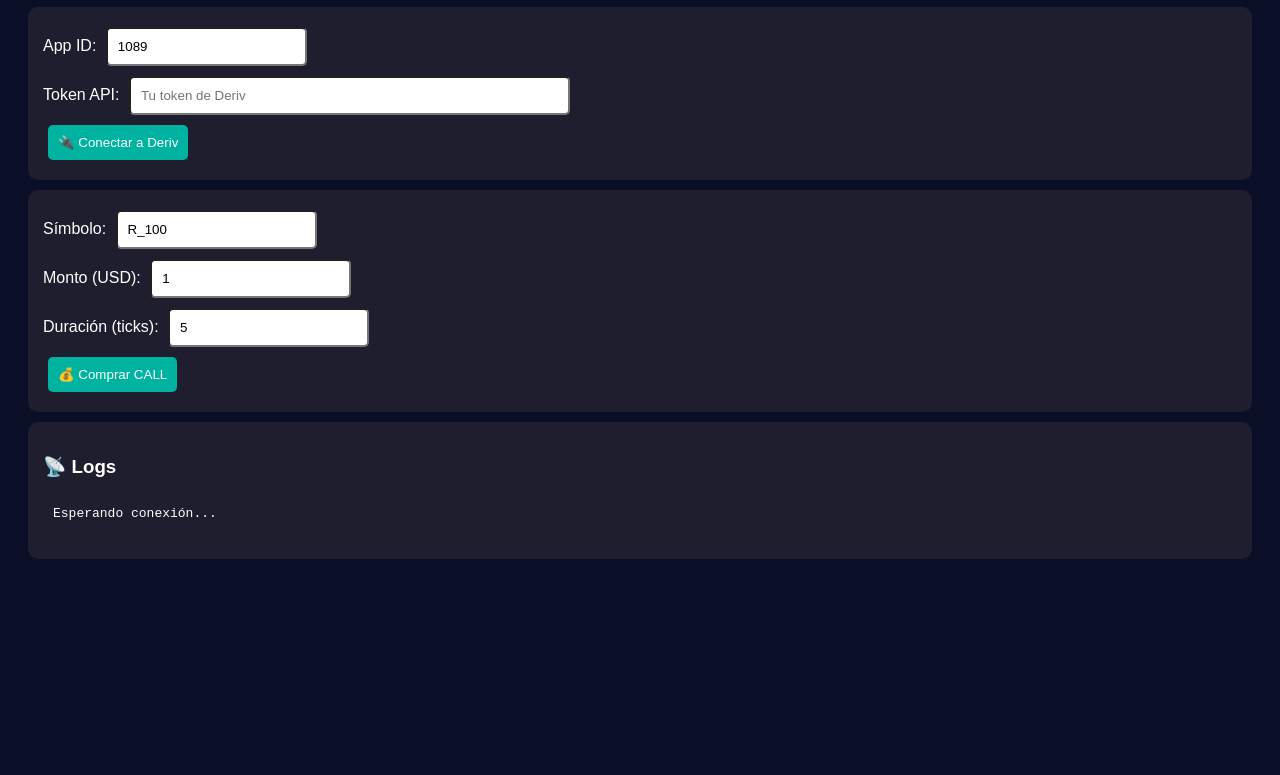
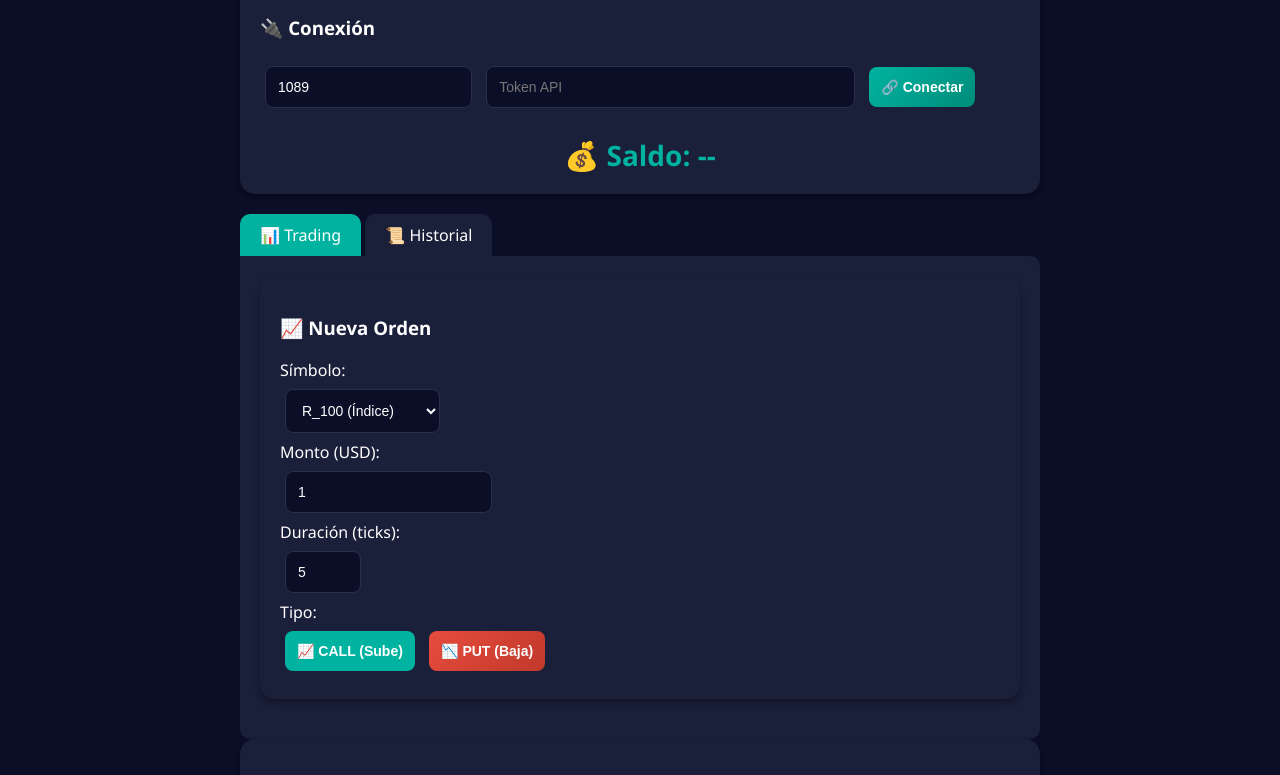
Before and after one commit to victorponce027-design/mi-bot-deriv, a website: page public/index.html in a window 1280 px wide. Shown: the part 102-877 px from the top of the page. Before the commit the page ends 800 px from the top, so only its background shows below. Drawn offline with Linux system fonts and the light colour scheme.

Commit message:
Update index.html

```diff
--- a/public/index.html
+++ b/public/index.html
@@ -1,34 +1,87 @@
 <!DOCTYPE html>
 <html>
 <head>
-    <title>Bot Deriv</title>
+    <title>Bot Deriv Pro</title>
+    <meta name="viewport" content="width=device-width, initial-scale=1">
     <style>
-        body { font-family: Arial; background: #0a0e27; color: white; padding: 20px; }
-        input, button { padding: 10px; margin: 5px; border-radius: 5px; }
-        button { background: #00b3a1; border: none; color: white; cursor: pointer; }
-        button:hover { background: #008c7a; }
-        pre { background: #1e1e2f; padding: 10px; border-radius: 5px; }
-        .card { background: #1e1e2f; padding: 15px; border-radius: 10px; margin: 10px 0; }
+        * { box-sizing: border-box; }
+        body { font-family: 'Segoe UI', Arial; background: #0a0e27; color: white; padding: 20px; margin: 0; }
+        .container { max-width: 800px; margin: 0 auto; }
+        .card { background: #1a1f3a; padding: 20px; border-radius: 15px; margin-bottom: 20px; box-shadow: 0 4px 6px rgba(0,0,0,0.3); }
+        input, select, button { padding: 12px; margin: 8px 5px; border-radius: 8px; border: none; font-size: 14px; }
+        input, select { background: #0a0e27; color: white; border: 1px solid #2a2f4a; }
+        button { background: linear-gradient(135deg, #00b3a1, #008c7a); color: white; cursor: pointer; font-weight: bold; transition: 0.3s; }
+        button:hover { transform: scale(1.02); opacity: 0.9; }
+        button.put { background: linear-gradient(135deg, #e74c3c, #c0392b); }
+        .balance { font-size: 28px; font-weight: bold; color: #00b3a1; text-align: center; }
+        .tab { display: inline-block; padding: 10px 20px; cursor: pointer; background: #1a1f3a; border-radius: 10px 10px 0 0; }
+        .tab.active { background: #00b3a1; }
+        .tab-content { display: none; background: #1a1f3a; padding: 20px; border-radius: 0 10px 10px 10px; }
+        .tab-content.active { display: block; }
+        pre { background: #0a0e27; padding: 10px; border-radius: 8px; overflow-x: auto; font-size: 12px; }
+        .order-item { background: #0a0e27; padding: 8px; margin: 5px 0; border-radius: 5px; font-size: 12px; }
+        .status { display: flex; gap: 10px; justify-content: center; margin: 10px 0; }
+        .connected { color: #00b3a1; }
+        .disconnected { color: #e74c3c; }
+        h1, h2 { margin: 0 0 15px 0; }
+        hr { border-color: #2a2f4a; }
     </style>
 </head>
 <body>
-    <h1>🤖 Bot de Trading Deriv</h1>
+<div class="container">
+    <h1>🤖 Bot Deriv Pro</h1>
+
     <div class="card">
-        <label>App ID: <input type="text" id="appId" placeholder="Ej: 1089" value="1089"></label><br>
-        <label>Token API: <input type="password" id="token" placeholder="Tu token de Deriv" size="50"></label><br>
-        <button onclick="conectar()">🔌 Conectar a Deriv</button>
+        <h3>🔌 Conexión</h3>
+        <input type="text" id="appId" placeholder="App ID" value="1089">
+        <input type="password" id="token" placeholder="Token API" size="40">
+        <button onclick="conectar()">🔗 Conectar</button>
+        <div id="status" class="status"></div>
+        <div id="balanceDisplay" class="balance">💰 Saldo: --</div>
     </div>
+
+    <div class="tabs">
+        <span class="tab active" onclick="showTab('trade')">📊 Trading</span>
+        <span class="tab" onclick="showTab('orders')">📜 Historial</span>
+    </div>
+
+    <div id="trade" class="tab-content active">
         <div class="card">
-        <label>Símbolo: <input id="symbol" value="R_100"></label><br>
-        <label>Monto (USD): <input id="amount" value="1"></label><br>
-        <label>Duración (ticks): <input id="duration" value="5"></label><br>
-        <button onclick="comprar()">💰 Comprar CALL</button>
+            <h3>📈 Nueva Orden</h3>
+            <label>Símbolo:</label><br>
+            <select id="symbol">
+                <option value="R_100">R_100 (Índice)</option>
+                <option value="R_50">R_50</option>
+                <option value="R_10">R_10</option>
+                <option value="1HZ10">Volatility 10 Index</option>
+            </select><br>
+            <label>Monto (USD):</label><br>
+            <input type="number" id="amount" value="1" step="0.5" min="0.5"><br>
+            <label>Duración (ticks):</label><br>
+            <input type="number" id="duration" value="5" min="1" max="10"><br>
+            <label>Tipo:</label><br>
+            <button id="btnCall" onclick="comprar('CALL')" style="background:#00b3a1">📈 CALL (Sube)</button>
+            <button id="btnPut" onclick="comprar('PUT')" class="put">📉 PUT (Baja)</button>
         </div>
+    </div>
+
+    <div id="orders" class="tab-content">
+        <div class="card">
+            <h3>📋 Últimas órdenes</h3>
+            <div id="ordersList">No hay órdenes aún</div>
+            <button onclick="cargarOrdenes()">🔄 Actualizar</button>
+        </div>
+    </div>
+
     <div class="card">
         <h3>📡 Logs</h3>
         <pre id="log">Esperando conexión...</pre>
     </div>
+</div>
+
 <script>
+    let connected = false;
+
     async function conectar() {
         const token = document.getElementById('token').value;
         const appId = document.getElementById('appId').value;
@@ -39,18 +92,63 @@
         });
         const data = await res.json();
         document.getElementById('log').innerText = JSON.stringify(data, null, 2);
+        if (data.success) {
+            connected = true;
+            document.getElementById('status').innerHTML = '<span class="connected">✅ Conectado a Deriv</span>';
+            actualizarSaldo();
+            setInterval(actualizarSaldo, 5000);
+        } else {
+            document.getElementById('status').innerHTML = '<span class="disconnected">❌ Error de conexión</span>';
         }
-        async function comprar() {
+    }
+
+    async function comprar(type) {
+        if (!connected) {
+            alert('Conecta a Deriv primero');
+            return;
+        }
         const symbol = document.getElementById('symbol').value;
         const amount = parseFloat(document.getElementById('amount').value);
         const duration = parseInt(document.getElementById('duration').value);
         const res = await fetch('/api/buy', {
             method: 'POST',
             headers: { 'Content-Type': 'application/json' },
-                body: JSON.stringify({ symbol, amount, duration })
+            body: JSON.stringify({ symbol, amount, duration, contract_type: type })
         });
         const data = await res.json();
         document.getElementById('log').innerText = JSON.stringify(data, null, 2);
+        if (data.success) {
+            setTimeout(() => { actualizarSaldo(); cargarOrdenes(); }, 1000);
+        }
+    }
+
+    async function actualizarSaldo() {
+        const res = await fetch('/api/balance');
+        const data = await res.json();
+        if (data.balance !== undefined) {
+            document.getElementById('balanceDisplay').innerHTML = `💰 Saldo: $${data.balance.toFixed(2)}`;
+        }
+    }
+
+    async function cargarOrdenes() {
+        const res = await fetch('/api/orders');
+        const data = await res.json();
+        const ordersDiv = document.getElementById('ordersList');
+        if (data.orders && data.orders.length > 0) {
+            ordersDiv.innerHTML = data.orders.map(o =>
+                `<div class="order-item">🕒 ${o.time} - ${o.price.substring(0, 50)}... - ${o.status}</div>`
+            ).join('');
+        } else {
+            ordersDiv.innerHTML = 'No hay órdenes aún';
+        }
+    }
+
+    function showTab(tabName) {
+        document.querySelectorAll('.tab-content').forEach(tab => tab.classList.remove('active'));
+        document.querySelectorAll('.tab').forEach(tab => tab.classList.remove('active'));
+        document.getElementById(tabName).classList.add('active');
+        event.target.classList.add('active');
+        if (tabName === 'orders') cargarOrdenes();
     }
 </script>
 </body>
```
Lines whose indentation alone changed are shown as unchanged.
